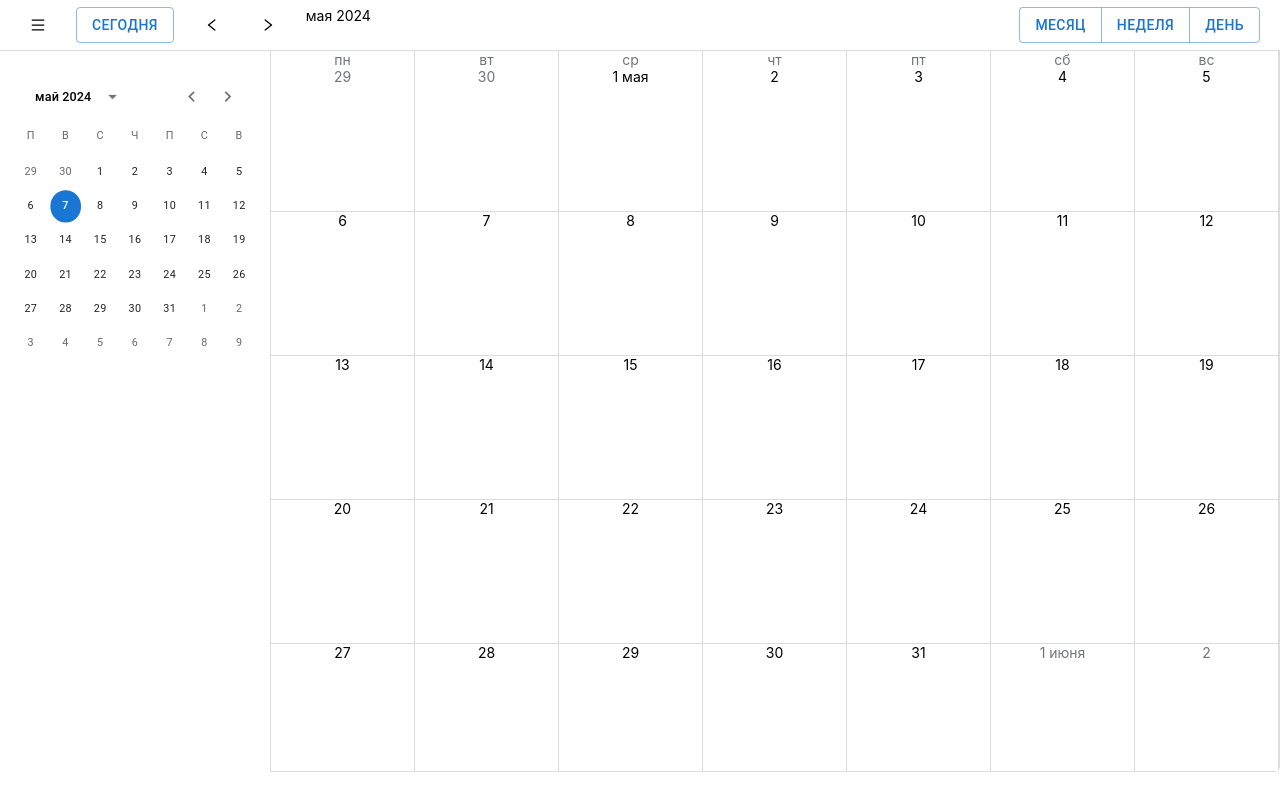
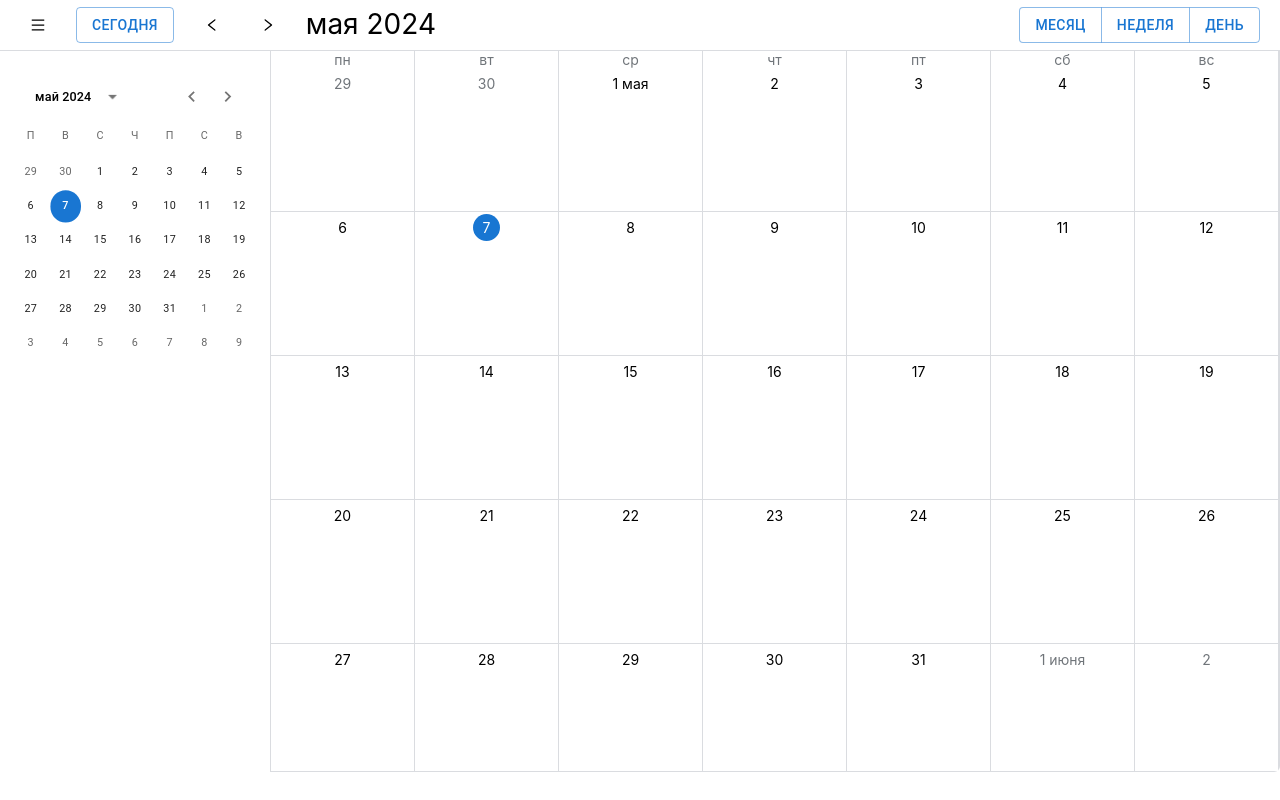
Before and after one commit to temakulakov/events-sheduller-calendar, a React (Create React App) app: page / in a window 1280 px wide. Built offline with nearby package versions, Linux system fonts and the light colour scheme; no server answers.

Commit message:
Второй этап

```diff
--- a/src/components/Grid/MonthView/CellRender/CellRender.module.scss
+++ b/src/components/Grid/MonthView/CellRender/CellRender.module.scss
@@ -0,0 +1,35 @@
+.root {
+  padding: 2px;
+  display: flex;
+  flex-direction: column;
+  align-items: center;
+}
+.number {
+  height: 25px;
+  width: 25px;
+  display: flex;
+  align-items: center;
+  justify-content: center;
+  padding: 1px;
+  border-radius: 50px;
+  cursor: pointer;
+  transition: background-color .3s ease-in;
+
+  &:hover {
+    background-color: #d5d5d5;
+  }
+}
+
+.current {
+  background-color: #1876D2;
+  &:hover {
+    background-color: #13589b;
+  }
+  color: white;
+}
+
+.monthStart {
+  width: fit-content;
+  padding-right: 3px;
+  padding-left: 3px;
+}
--- a/src/components/Grid/MonthView/CellRender/CellRender.tsx
+++ b/src/components/Grid/MonthView/CellRender/CellRender.tsx
@@ -11,9 +11,11 @@ const CellRender = ({date}: ICellRenderProps) => {
     const moment = dayjs(date, 'D.M.YYYY');
 
     return <div className={styles.root}>
-            {
-                moment.date() === 1 ? `${moment.date()} ${Month[moment.month()]}` : moment.date()
-            }
+            <div className={`${styles.number} ${moment.format('DD.MM.YYYY') === dayjs().format('DD.MM.YYYY') ? styles.current : null} ${moment.date() === 1 ? styles.monthStart : null}`}>
+                {
+                    moment.date() === 1 ? `${moment.date()} ${Month[moment.month()]}` : moment.date()
+                }
+            </div>
     </div>
 };
 
--- a/src/components/Grid/MonthView/MonthView.tsx
+++ b/src/components/Grid/MonthView/MonthView.tsx
@@ -44,7 +44,9 @@ const MonthView: React.FC = () => {
             console.log('Scrolling backward');
             setCurrentMonth(current => current.subtract(1, 'month'));
         }
-    }, 1000, { leading: true, trailing: false }), []);
+    }, 700, { leading: true, trailing: false }), []);
+
+
 
     useEffect(() => {
         console.log('setState changed');
--- a/src/components/Header/Header.module.scss
+++ b/src/components/Header/Header.module.scss
@@ -11,6 +11,7 @@
 .menu {
   display: flex;
   gap: 20px;
+  height: fit-content;
 }
 .arrow {
   width: 30px;
--- a/src/components/Header/Header.tsx
+++ b/src/components/Header/Header.tsx
@@ -9,9 +9,9 @@ import {Month, WeekDay} from "../../consts";
 
 
 const Header = () => {
-    const [ menu, setMenu] = useRecoilState(calendarMin);
-    const [ currentDay, setCurrentDay ] = useRecoilState(currentDate);
-    const [ view, setView ] = useRecoilState(viewState)
+    const [menu, setMenu] = useRecoilState(calendarMin);
+    const [currentDay, setCurrentDay] = useRecoilState(currentDate);
+    const [view, setView] = useRecoilState(viewState)
 
 
     const handleToday = () => {
@@ -36,17 +36,25 @@ const Header = () => {
 
     return <div className={styles.root}>
         <div className={styles.menu}>
-            <div className={styles.arrow} onClick={() => setMenu(!menu)}><MenuOutlined style={{height: '100%', width: 'auto'}} width={70} height={50}/></div>
-            <Button variant="outlined" onClick={handleToday}> Сегодня</Button>
-            <div className={styles.arrow} onClick={() => handleNext('min')} ><LeftOutlined /></div>
-            <div className={styles.arrow} onClick={() => handleNext('pls')} ><RightOutlined /></div>
+            <div className={styles.arrow} onClick={() => setMenu(!menu)}><MenuOutlined
+                style={{height: '100%', width: 'auto'}} width={70} height={50}/></div>
+            <Button sx={{height: 'fit-content'}} variant="outlined" onClick={handleToday}> Сегодня</Button>
+            <div className={styles.arrow} onClick={() => handleNext('min')}><LeftOutlined/></div>
+            <div className={styles.arrow} onClick={() => handleNext('pls')}><RightOutlined/></div>
+            <h1>
                 {
                     view === 'day' &&
-                    <p>{currentDay.date()} {Month[currentDay.month()]} {currentDay.year()} {WeekDay[currentDay.day()]}</p>
+                    <>{currentDay.date()} {Month[currentDay.month()]} {currentDay.year()} {WeekDay[currentDay.day()]}</>
                 }
+
                 {
-                    view === 'month' && <p>{Month[currentDay.month()]} {currentDay.year()}</p>
+                    view === 'week' && <>{Month[currentDay.month()]} {currentDay.year()}</>
                 }
+
+                {
+                    view === 'month' && <>{Month[currentDay.month()]} {currentDay.year()}</>
+                }
+            </h1>
         </div>
         <div className={styles.menu}>
             <ButtonGroup variant="outlined" aria-label="Basic button group">
--- a/src/index.css
+++ b/src/index.css
@@ -13,7 +13,12 @@ code {
     monospace;
 }
 
-h1, h2, h3, p, div {
+ p, div {
   margin: 0;
   font-size: 14px !important;
 }
+
+h1 {
+    margin: 0;
+    font-weight: 400;
+}
```
